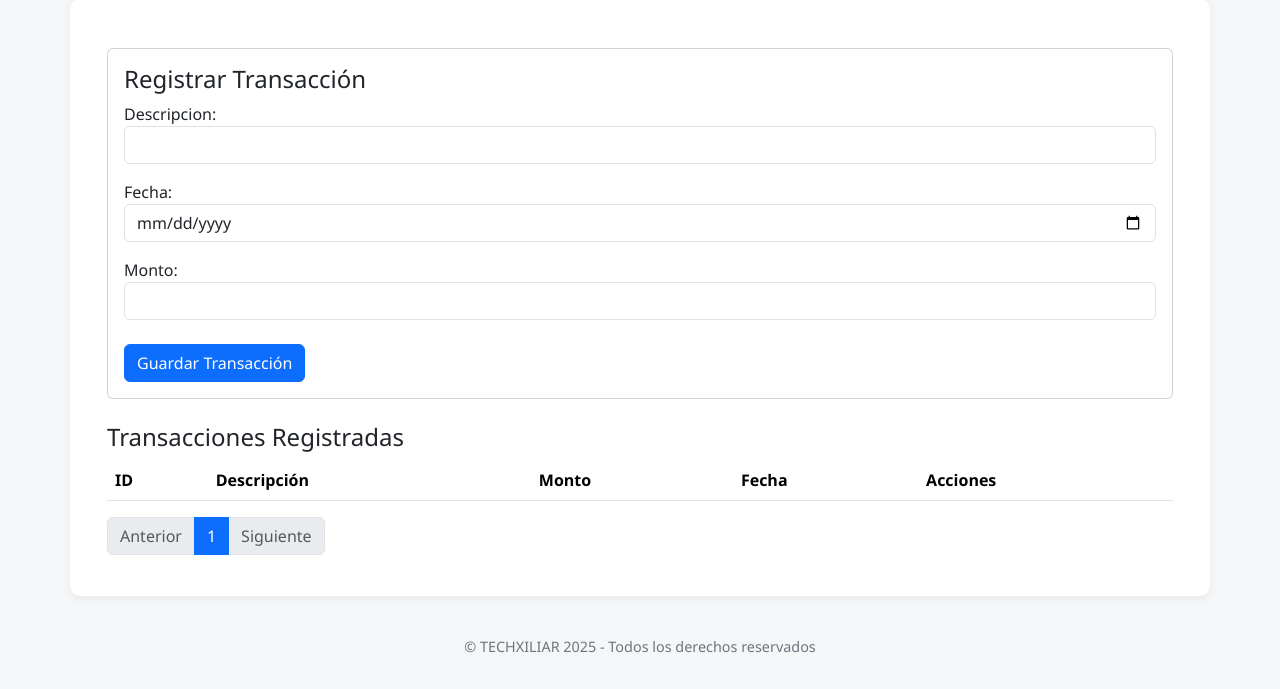
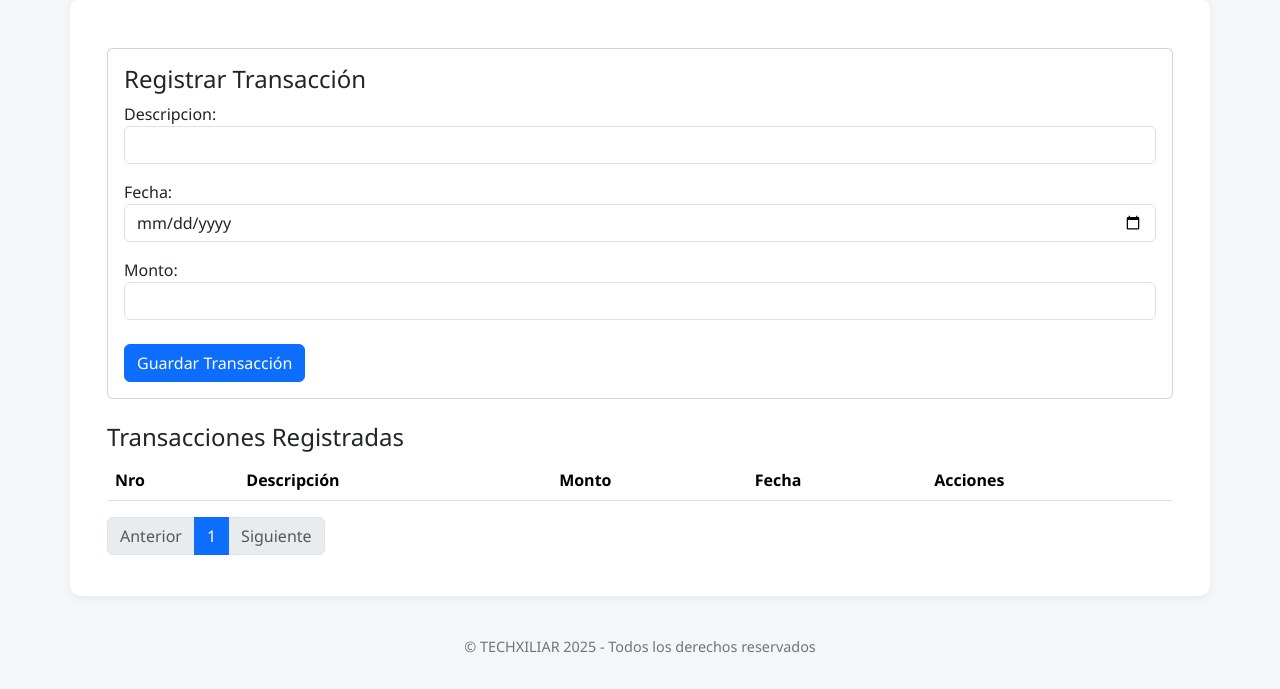
Before and after one commit to ChrisPleitez4/Proyecto-SIC-2025, a Django app: page /transacciones/ in a window 1280 px wide. Shown: the part 87-776 px from the top of the page. Run offline with Django 5.2, Linux system fonts and the light colour scheme; data that the repository does not hold is empty.

Commit message:
Actualizacion de transacciones
-Validacion de fechas solamente del periodo contable
-Reinicio de numereracion de transacciones en cada periodo contable (se agrego el campo nro_transaccion)
-Mostrar solamente las transacciones que pertenecen a ese periodo contable

```diff
--- a/SIC_2025/transacciones/forms.py
+++ b/SIC_2025/transacciones/forms.py
@@ -2,7 +2,7 @@ from django import forms
 from .models import Transaccion, Movimiento
 from datetime import date
 from decimal import Decimal, ROUND_DOWN
-
+from periodos.models import PeriodoContable
 
 class TransaccionForm(forms.ModelForm):
     class Meta:
@@ -38,13 +38,19 @@ class TransaccionForm(forms.ModelForm):
 
     # Validación para fecha
     def clean_fecha(self):
+        periodo_activo = PeriodoContable.objects.filter(activo=True).first()
+        if not periodo_activo:
+            raise forms.ValidationError("Parece que no hay un período contable abierto en este momento. Revise la lista de períodos o abra uno nuevo para poder continuar.")
         fecha = self.cleaned_data.get('fecha')
         if fecha is None:
             return fecha  # ya se valida con required
-        inicio_anio = date(date.today().year, 1, 1)
-        limite_max = date(2100, 12, 31)
+        inicio_anio = periodo_activo.fecha_inicio
+        limite_max = periodo_activo.fecha_fin
+        nombre = periodo_activo.nombre
         if fecha < inicio_anio or fecha > limite_max:
-            raise forms.ValidationError(f"La fecha debe estar entre {inicio_anio} y {limite_max}")
+            raise forms.ValidationError(
+                f"Periodo contable actual: {nombre} \n"
+                f". Fecha inicio: {inicio_anio}, Fecha fin: {limite_max}, porfavor seleccione una fecha dentro de este rango.")
         return fecha
 
 class MovimientoForm(forms.ModelForm):
--- a/SIC_2025/transacciones/models.py
+++ b/SIC_2025/transacciones/models.py
@@ -5,7 +5,7 @@ from periodos.models import PeriodoContable
 # Create your models here
 class Transaccion(models.Model):
     descripcion = models.CharField(max_length=150)
-
+    nro_transaccion = models.PositiveIntegerField()
     fecha = models.DateField()
     monto = models.DecimalField(max_digits=12, decimal_places=2)
     periodo = models.ForeignKey(
@@ -20,10 +20,18 @@ class Transaccion(models.Model):
         if not self.periodo:
             # asigna el periodo activo automáticamente
             self.periodo = PeriodoContable.objects.get(activo=True)
+
+        if not self.pk:  # Solo al crear, no al actualizar
+            ultimo = Transaccion.objects.filter(periodo=self.periodo).order_by('-nro_transaccion').first()
+            if ultimo:
+                self.nro_transaccion = ultimo.nro_transaccion + 1
+            else:
+                self.nro_transaccion = 1
         super().save(*args, **kwargs)
 
     def __str__(self):
-        return f"{self.descripcion} - {self.fecha}"
+        return f"Transacción {self.nro_transaccion} ({self.periodo.nombre}) - {self.descripcion}"
+
 
 
 class Movimiento(models.Model):
--- a/SIC_2025/transacciones/templates/transacciones/transacciones.html
+++ b/SIC_2025/transacciones/templates/transacciones/transacciones.html
@@ -47,7 +47,7 @@
   <table class="table table-striped">
     <thead>
       <tr>
-        <th>ID</th>
+        <th>Nro</th>
         <th>Descripción</th>
         <th>Monto</th>
         <th>Fecha</th>
@@ -57,7 +57,7 @@
     <tbody>
       {% for t in page_obj %}
       <tr>
-        <td>{{ t.id }}</td>
+        <td>{{ t.nro_transaccion }}</td>
         <td>{{ t.descripcion }}</td>
         <td>${{ t.monto }}</td>
         <td>{{ t.fecha|date:"d/m/Y" }}</td>
--- a/SIC_2025/transacciones/views.py
+++ b/SIC_2025/transacciones/views.py
@@ -3,13 +3,16 @@ from django.db import transaction
 from .models import Transaccion, Movimiento
 from .forms import TransaccionForm, MovimientoForm
 from django.core.paginator import Paginator
-
+from periodos.models import PeriodoContable
 
 def transacciones_vista(request):
     transaccion_form = TransaccionForm(request.POST or None)
     movimiento_form = MovimientoForm()  # solo para el modal (sin POST inicial)
-    transacciones = Transaccion.objects.all().order_by('id')
-
+    periodo_activo = PeriodoContable.objects.filter(activo=True).first()
+    if periodo_activo:
+        transacciones = Transaccion.objects.filter(periodo =periodo_activo).order_by('id')
+    else:
+        transacciones = Transaccion.objects.none() #nada porque no hay periodo activo
     # Paginación
     paginator = Paginator(transacciones, 10) # 10 transacciones por página
     page_number = request.GET.get('page') # obtener la página de la URL
```
Also changed, not shown: SIC_2025/transacciones/migrations/0003_transaccion_nro_transaccion.py (added).
